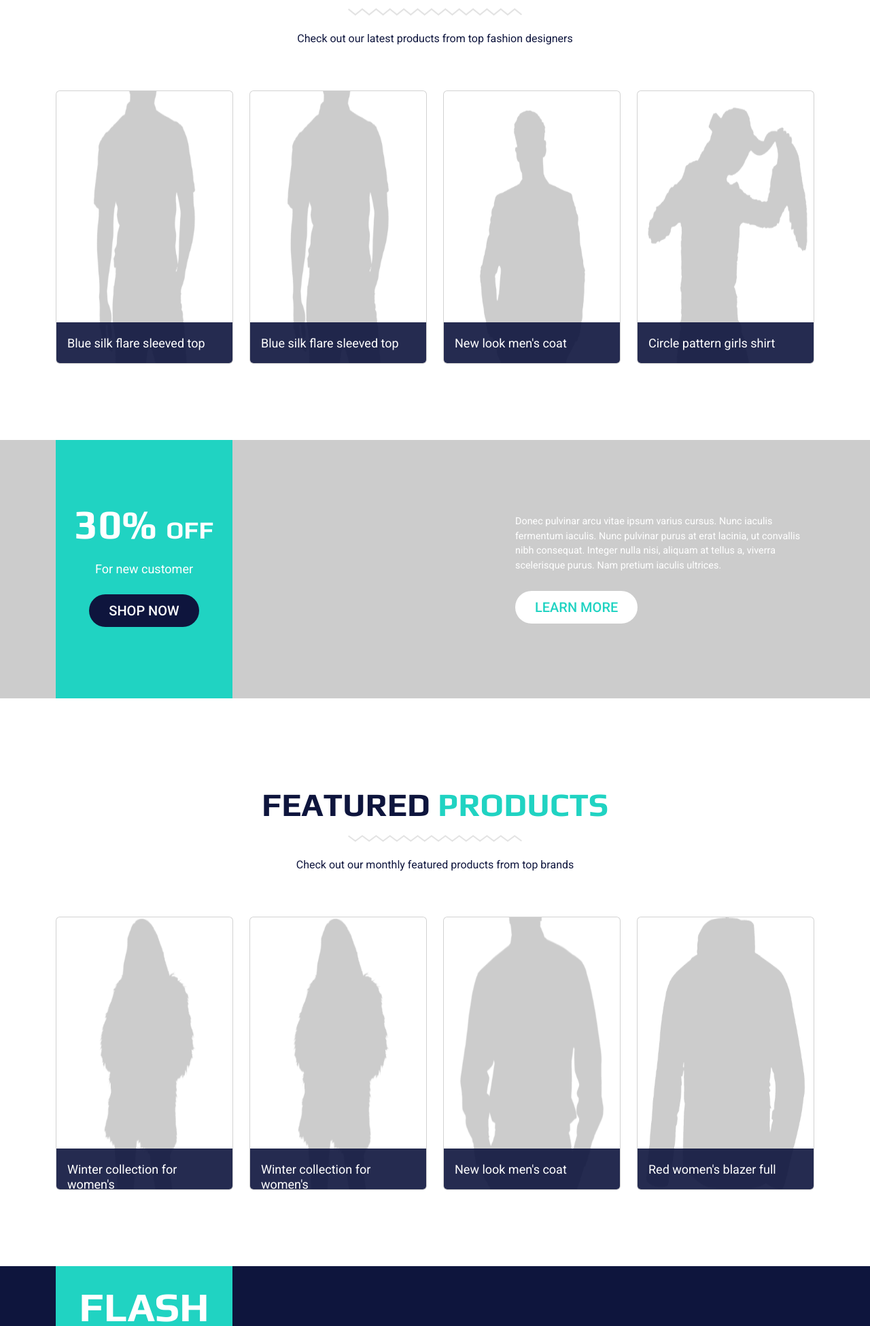
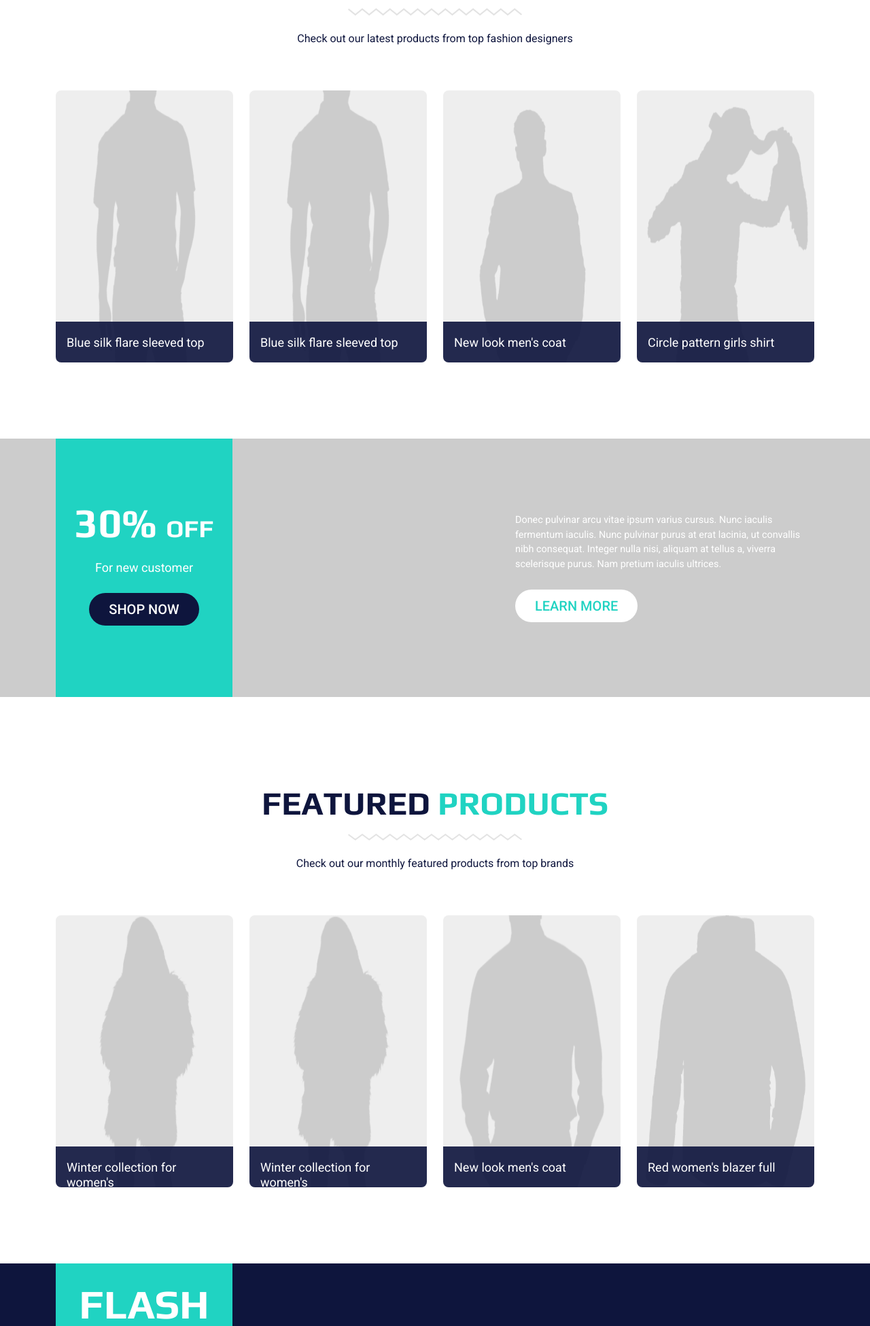
Before and after one commit to SebbeA/kenkata-assignment, a plain HTML site: page index.html in a window 1280 px wide. Shown: the part 2266-4216 px from the top of the page at 68% size. Drawn offline with nearby package versions, Linux system fonts and the light colour scheme.

Commit message:
updated small fixes on featured products card and new arrivals cards

```diff
--- a/css/style.css
+++ b/css/style.css
@@ -554,6 +554,9 @@ a {
         position: relative;
         height: 380px;
         overflow: hidden;
+        border: none;
+        background-color: var(--color-grey-3);
+        border-radius: var(--border-radius-small);
     }
         .new-arrivals .card img {
             height: 400px;
@@ -717,6 +720,9 @@ a {
         position: relative;
         height: 380px;
         overflow: hidden;
+        border: none;
+        background-color: var(--color-grey-3);
+        border-radius: var(--border-radius-small);
     }
         .featured-products .card img {
             height: 400px;
```
